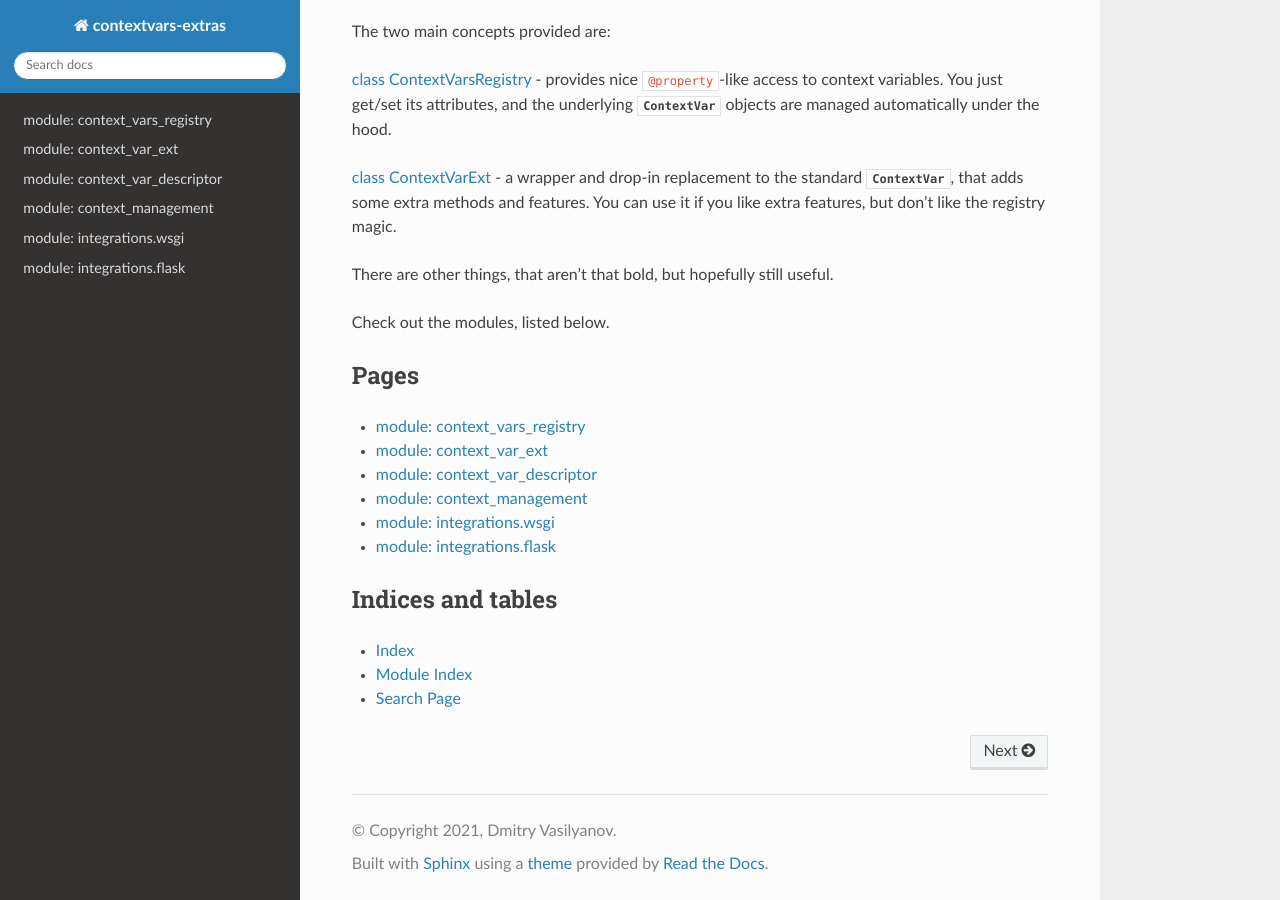
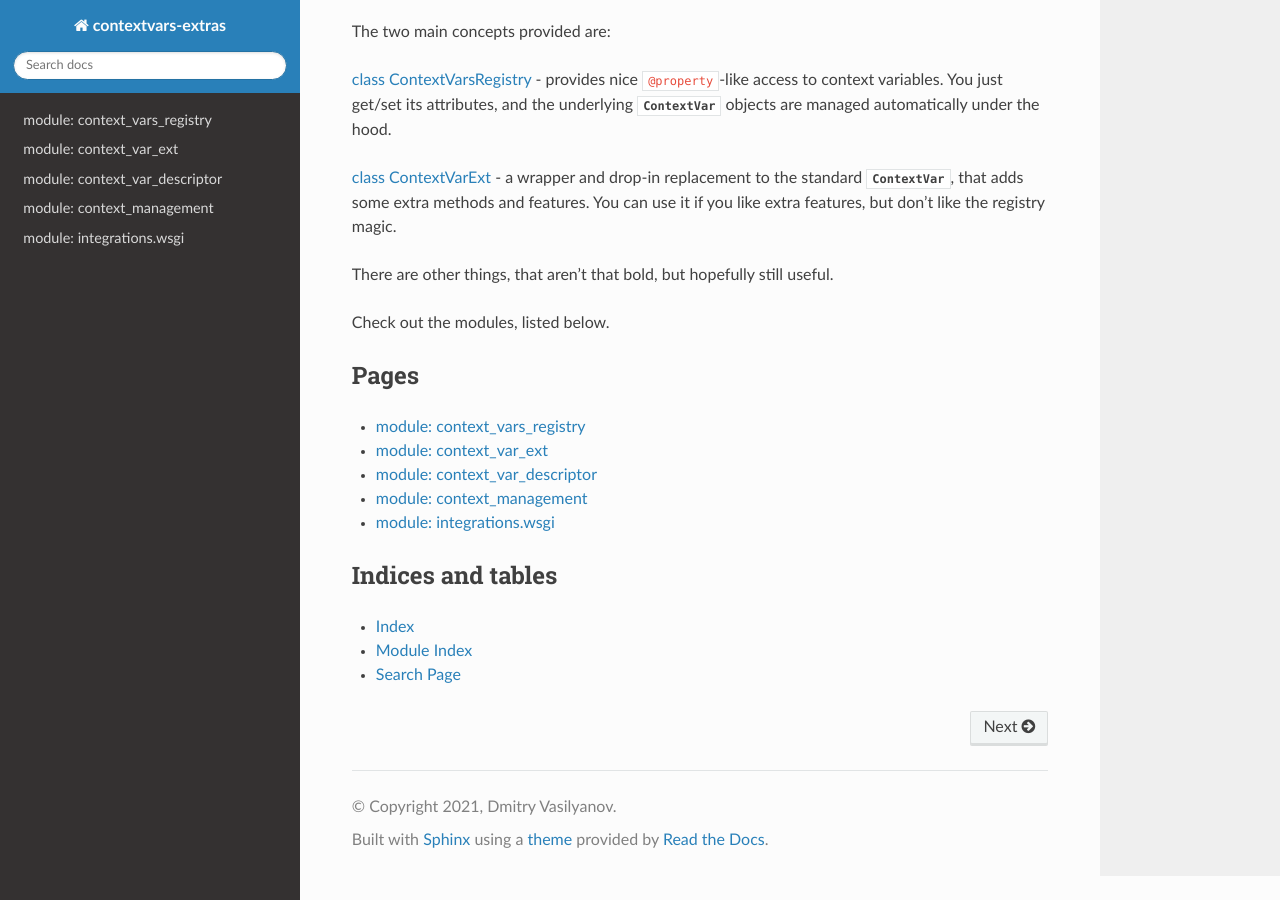
Before and after one commit to vdmit11/contextvars-registry, a Sphinx documentation site: the page built from docs/index.rst, in a window 1280 px wide and 900 px high, scrolled down 826 px. Built offline with Sphinx 7.4.7 and the Read the Docs theme 2.0.0, drawn with Linux system fonts in a browser that asks for light colours.

Commit message:
doc: delete `integrations.flask` page
Because the `integrations/flask.py` module is
at the very early development stage, and it is
just to early to have any public docs for it.

```diff
--- a/docs/index.rst
+++ b/docs/index.rst
@@ -59,7 +59,7 @@ Pages
    context_var_descriptor
    context_management
    integrations.wsgi
-   integrations.flask
+
 
 Indices and tables
 ------------------
--- a/docs/integrations.flask.rst
+++ /dev/null
@@ -1,20 +0,0 @@
-module: integrations.flask
-==========================
-
-.. automodule:: contextvars_extras.integrations.flask
-
-
-
-
-
-
-
-
-
-
-
-   .. rubric:: Classes
-
-   .. autosummary::
-
-      Flask
```
